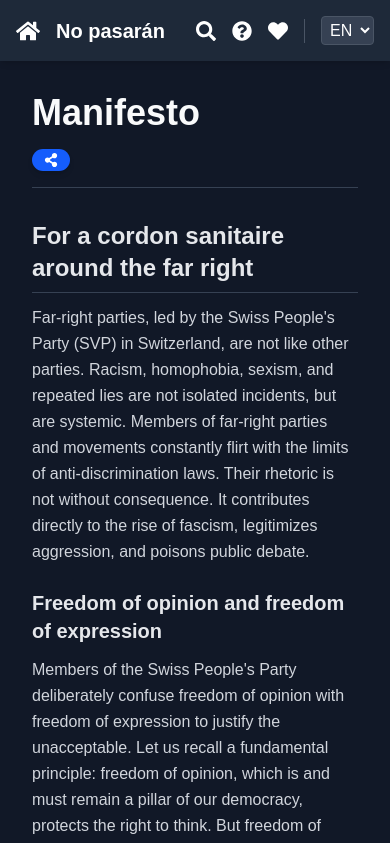
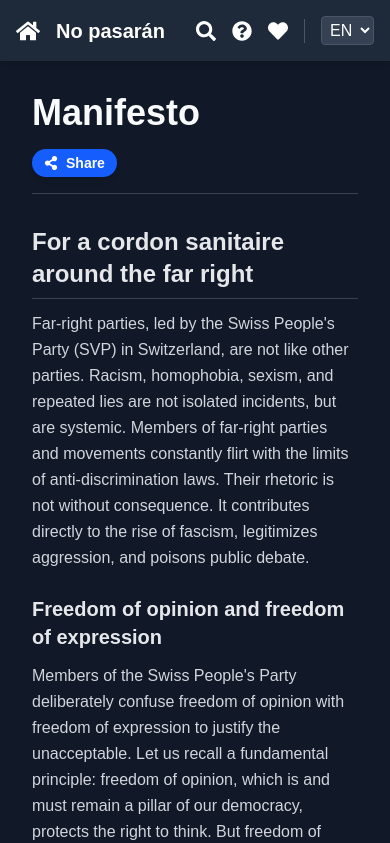
Before and after one commit to rebelsuisse/next-frontend-nopasaran, a Next.js app: page /en/manifesto in a window 390 px wide. Shown: the top 843 px of the page. Built offline with nearby package versions, Linux system fonts and the light colour scheme.

Commit message:
Fix share button size icon

```diff
--- a/src/components/ShareButton.tsx
+++ b/src/components/ShareButton.tsx
@@ -17,7 +17,6 @@
 
   const handleShare = async () => {
     const url = window.location.origin + window.location.pathname;
-    // ... (reste de la logique inchangée) ...
     if (navigator.share) {
         try { await navigator.share({ title, text, url }); } catch (e) { console.error(e); }
     } else {
@@ -30,10 +29,16 @@
     }
   };
 
-  // Styles dynamiques
   const sizeClasses = size === 'large'
-    ? "px-5 py-2.5 text-lg"
+    ? "px-5 py-2.5 text-base"
     : "px-3 py-1 text-sm";
+
+  const textVisibility = size === 'large' ? "hidden sm:inline" : "inline";
+
+  // --- CORRECTION ICI ---
+  // Si Large (Homepage) -> 20px
+  // Si Small (Detail) -> undefined (laisse l'icône s'adapter à la taille du texte, comme pour le bouton Story)
+  const iconSize = size === 'large' ? 20 : undefined;
 
   return (
     <button
@@ -41,10 +46,11 @@
       className={`flex items-center gap-2 ${sizeClasses} bg-blue-600 hover:bg-blue-700 text-white font-semibold rounded-full transition-colors shadow-md`}
     >
       {isCopied
-        ? <FaCheck size={size === 'large' ? 20 : undefined} />
-        : <FaShareAlt size={size === 'large' ? 20 : undefined} />
+        ? <FaCheck size={iconSize} />
+        : <FaShareAlt size={iconSize} />
       }
-      <span className="hidden sm:inline">{buttonText}</span>
+
+      <span className={textVisibility}>{buttonText}</span>
     </button>
   );
 }
```
